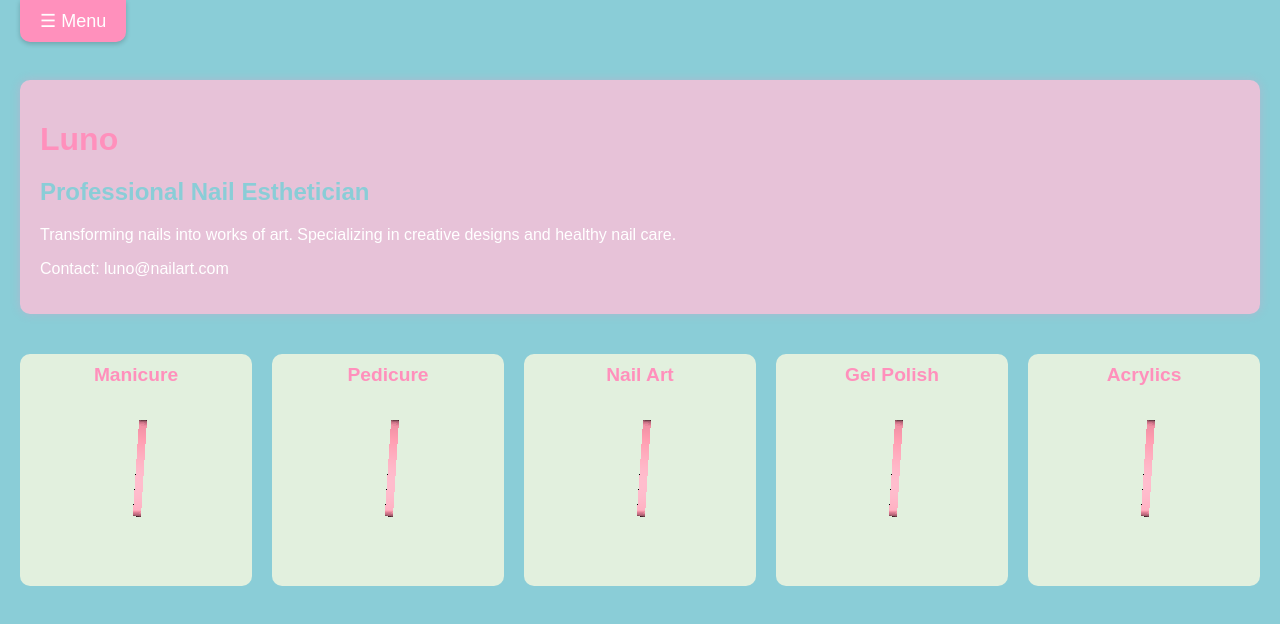
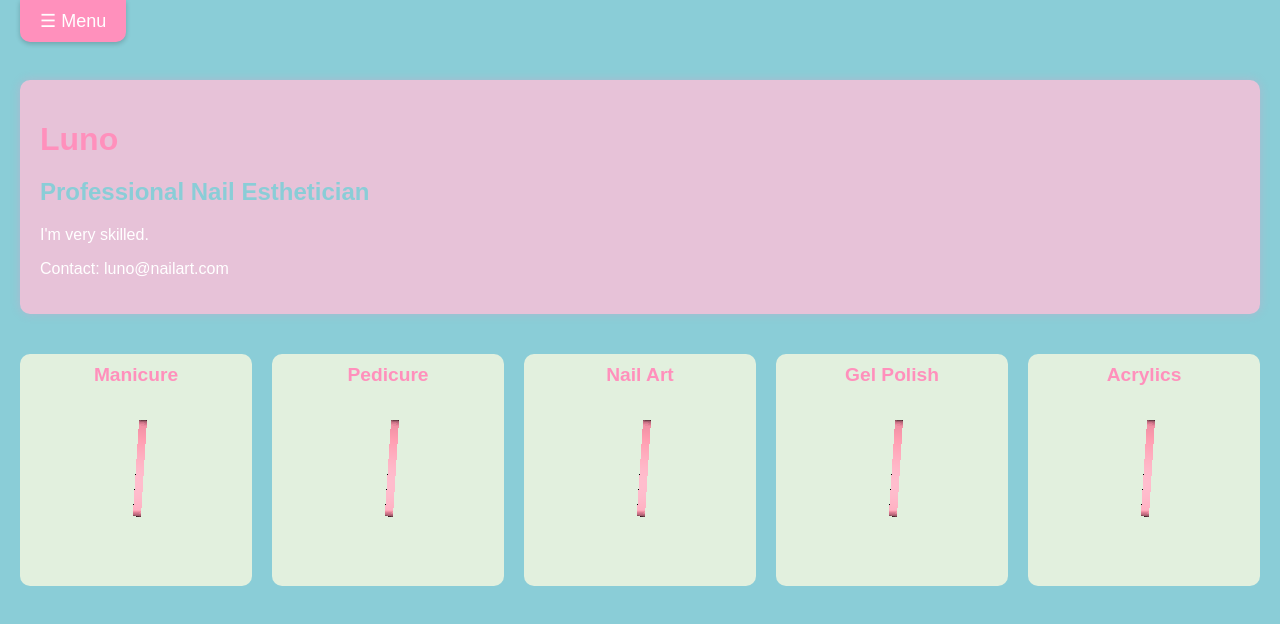
Before and after one commit to JohnDoeBloe/johndoebloe.github.io, a plain HTML site: page index.html in a window 1280 px wide. Drawn offline with nearby package versions, Linux system fonts and the light colour scheme.

Commit message:
change text nothing serious

```diff
--- a/index.html
+++ b/index.html
@@ -28,7 +28,7 @@
         <div class="info-box">
             <h1>Luno</h1>
             <h2>Professional Nail Esthetician</h2>
-            <p>Transforming nails into works of art. Specializing in creative designs and healthy nail care.</p>
+            <p>I'm very skilled.</p>
             <p>Contact: luno@nailart.com</p>
         </div>
         <div class="cad-container">
```
